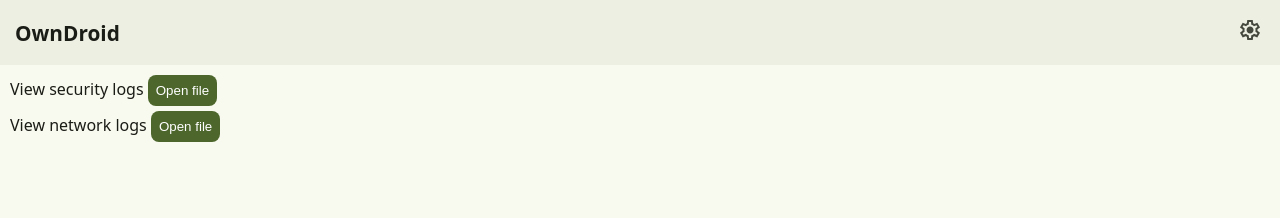
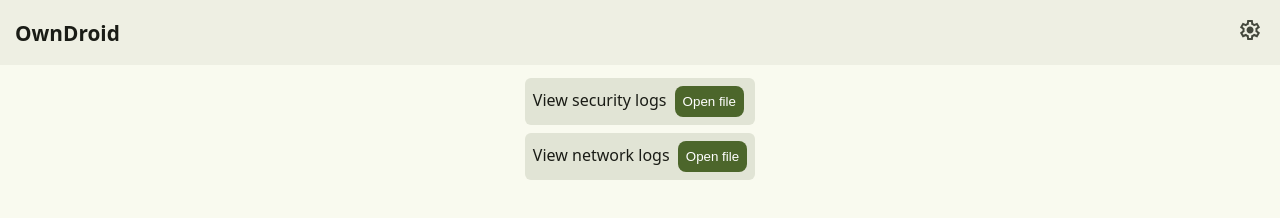
Before and after one commit to BinTianqi/website, a website built with Vite: page apps/OwnDroid/index.html in a window 1280 px wide. Built offline with nearby package versions, Linux system fonts and the light colour scheme.

Commit message:
Optimize layout

```diff
--- a/apps/OwnDroid/index.css
+++ b/apps/OwnDroid/index.css
@@ -1,7 +1,3 @@
-body {
-    overflow-x: auto;
-}
-
 #topbar {
     position: fixed;
     top: 0;
@@ -33,12 +29,20 @@ body {
 
 #content {
     padding: 70px 10px 40px 10px;
-    display: flex;
+    overflow-x: auto;
 }
 
 #greeting {
+    width: max-content;
+    margin: 0 auto;
     > div {
-        margin-top: 5px;
+        background-color: var(--md-sys-color-surface-variant);
+        padding: 8px;
+        border-radius: 6px;
+        margin: 8px 0;
+        > button {
+            margin-left: 4px;
+        }
     }
 }
 
--- a/package.json
+++ b/package.json
@@ -1,5 +1,5 @@
 {
-  "name": "seclog",
+  "name": "bintianqi-website",
   "type": "module",
   "scripts": {},
   "dependencies": {
--- a/src/index.css
+++ b/src/index.css
@@ -24,4 +24,7 @@ main {
             margin: 0.2em 0;
         }
     }
+    > div.about {
+        margin-top: 30px;
+    }
 }
--- a/vite.config.js
+++ b/vite.config.js
@@ -2,6 +2,7 @@ export default {
     build: {
         rollupOptions: {
             input: {
+                "Home": "index.html",
                 "OwnDroid": "apps/OwnDroid/index.html"
             }
         },
```
Also changed, not shown: index.html (+4 -0 lines).
